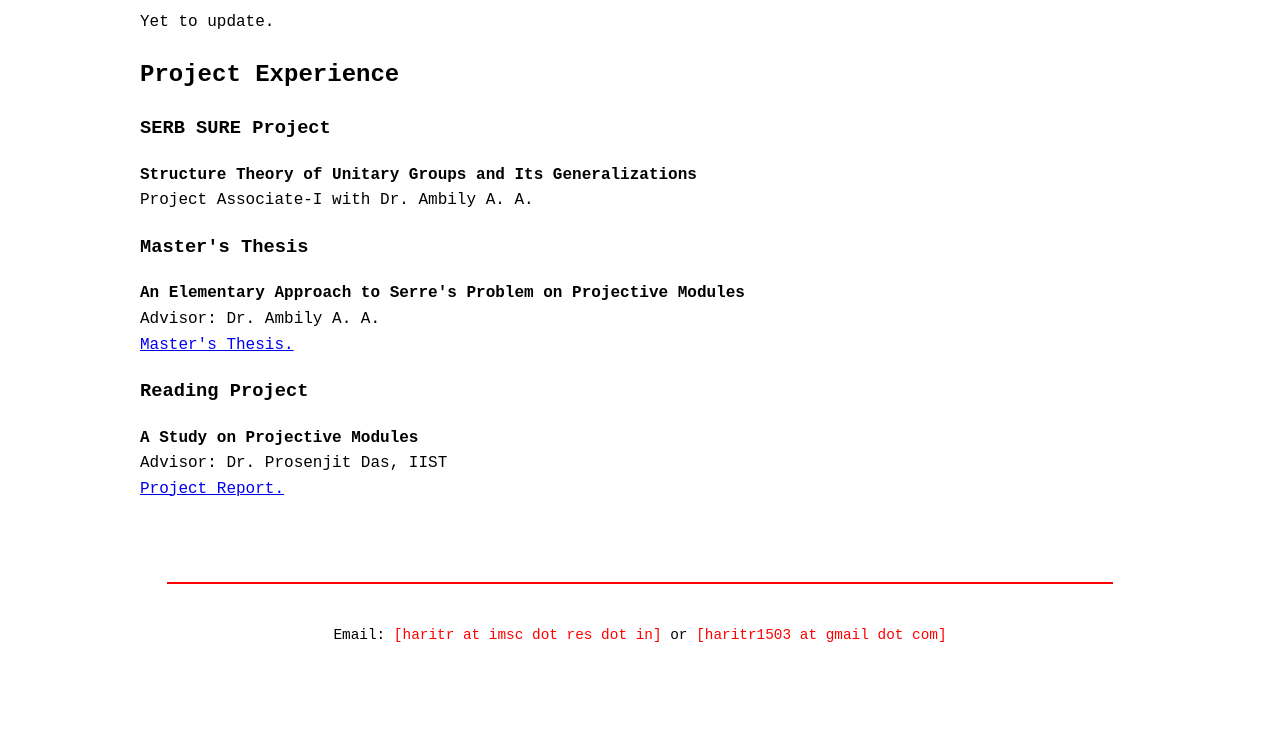
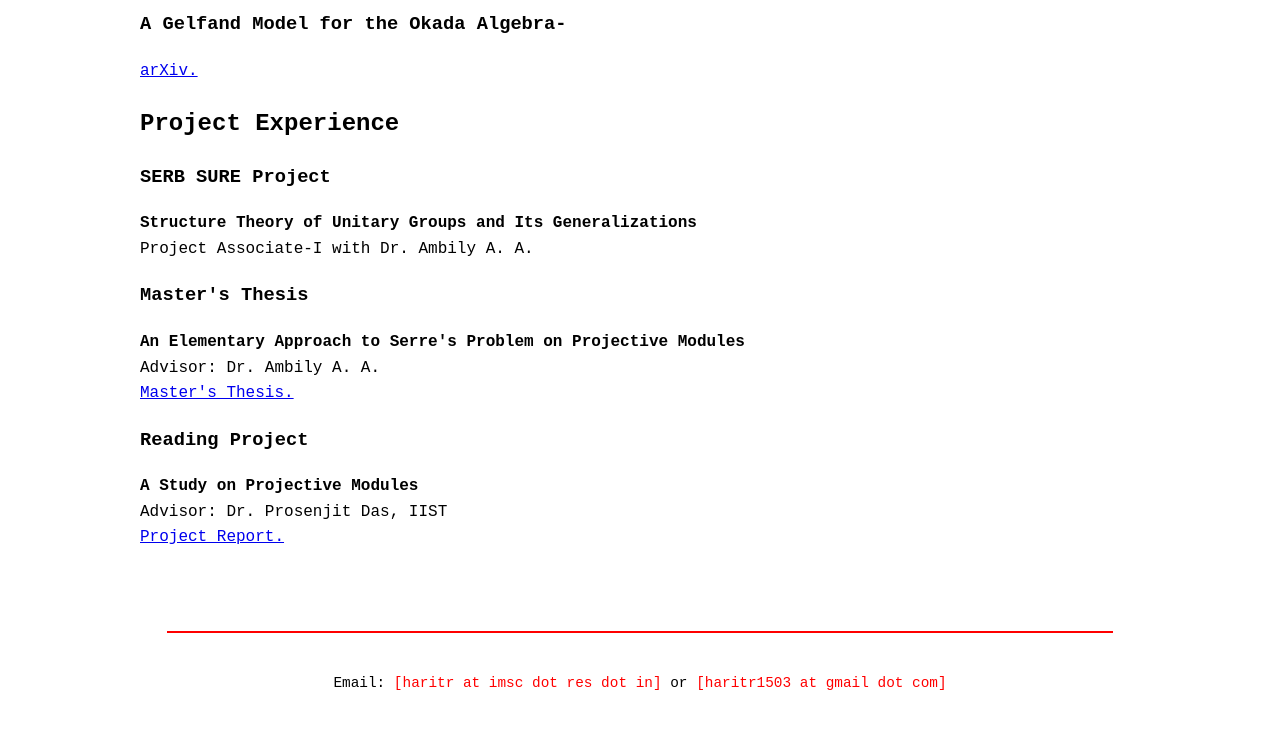
Before and after one commit to harikrishnan-rt/harikrishnan-rt.github.io, a plain HTML site: page research.html in a window 1280 px wide. Shown: the part 196-931 px from the top of the page. Before the commit the page ends 882 px from the top, so only its background shows below. Drawn offline with Linux system fonts and the light colour scheme.

Commit message:
Update research section with new paper details
Added a new research paper link and updated the heading.

```diff
--- a/research.html
+++ b/research.html
@@ -15,7 +15,10 @@
         <section>
             <h2> Research</h2>
             <p>
-                Yet to update.
+                <h3>A Gelfand Model for the Okada Algebra-</h3>
+                 <a href="assets/documents/A Gelfand model for the Okada algebra - 2609.21607v1.pdf" target="_blank">
+                    arXiv.
+                </a>
             </p>
         </section>
 
```
